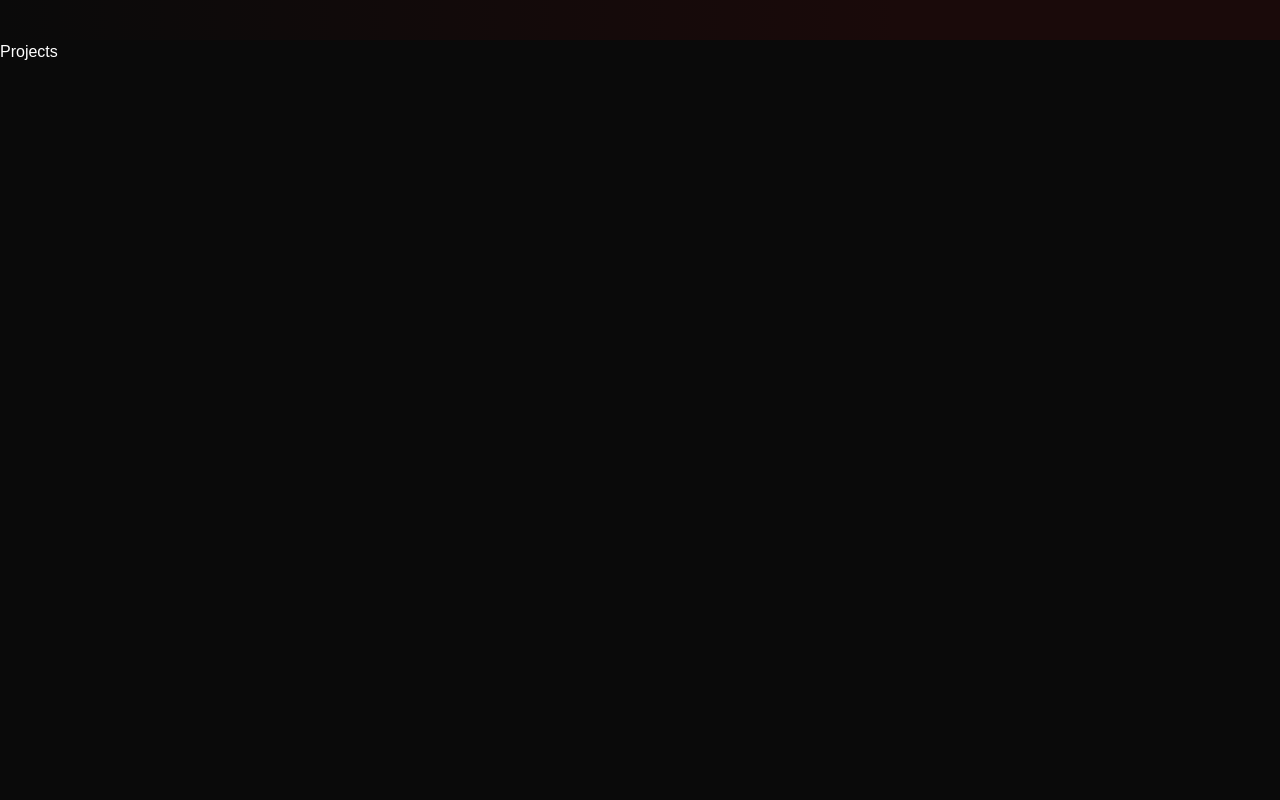
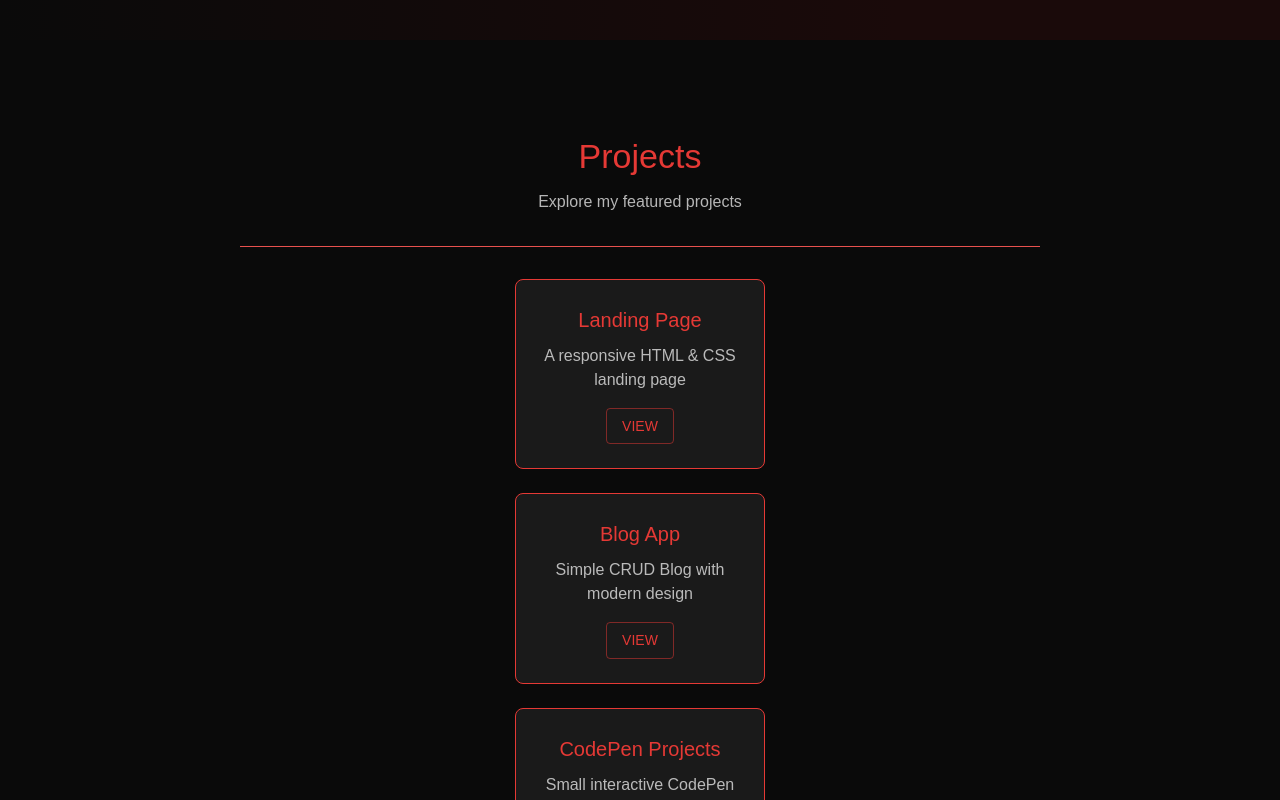
Before and after one commit to kiban09/My-Portfolio-V2, a React (Create React App) app: page / in a window 1280 px wide. Shown: the part 760-1560 px from the top of the page. Built offline with nearby package versions, Linux system fonts and the light colour scheme; the HTML template or start-up script is replaced by a standard one.

Commit message:
added projects section

```diff
--- a/src/App.tsx
+++ b/src/App.tsx
@@ -1,7 +1,7 @@
 import { ThemeProvider, CssBaseline, Box } from "@mui/material";
 import { Navbar } from "./components/Navbar";
 import { Hero } from "./sections/Hero";
-import Projects from "./sections/Projects";
+import { Projects } from "./sections/Projects";
 import Games from "./sections/Games";
 import Contact from "./sections/Contact";
 import theme from "./theme/theme";
--- a/src/sections/Projects.tsx
+++ b/src/sections/Projects.tsx
@@ -1,9 +1,174 @@
-import React from 'react'
+import { Box, Typography, Button, Stack, useTheme, Dialog, DialogTitle, DialogContent, Divider } from "@mui/material";
+import { useState } from "react";
 
-function Projects() {
-  return (
-    <div>Projects</div>
-  )
+interface ProjectSectionProps {
+  projects?: { label: string; link?: string; description?: string }[];
 }
 
-export default Projects
+export const Projects = ({
+  projects = [
+    { label: "Landing Page", link: "#", description: "A responsive HTML & CSS landing page" },
+    { label: "Blog App", link: "#", description: "Simple CRUD Blog with modern design" },
+    { label: "CodePen Projects", description: "Small interactive CodePen projects" },
+  ],
+}: ProjectSectionProps) => {
+  const theme = useTheme();
+  const [open, setOpen] = useState(false);
+
+  const handleButtonClick = (proj: { label: string; link?: string }) => {
+    if (proj.label === "CodePen Projects") {
+      setOpen(true);
+    } else if (proj.link) {
+      window.open(proj.link, "_blank");
+    }
+  };
+
+  return (
+    <Box
+      id="projects"
+      sx={{
+        bgcolor: theme.palette.background.default,
+        display: "flex",
+        flexDirection: "column",
+        alignItems: "center",
+        textAlign: "center",
+        py: 12,
+        px: 2,
+      }}
+    >
+      <Typography variant="h4" color="primary" gutterBottom>
+        Projects
+      </Typography>
+
+      <Typography sx={{ color: theme.palette.text.secondary, mb: 4 }}>
+        Explore my featured projects
+      </Typography>
+
+      <Divider sx={{ width: "100%", maxWidth: 800, mb: 4, bgcolor: theme.palette.primary.main }} />
+
+      <Stack direction={{ xs: "column", sm: "column" }}
+        spacing={3}
+        justifyContent="center"
+        alignItems="center"
+      >
+        {projects.map((proj) => (
+          <Box
+            sx={{
+              bgcolor: "#1a1a1a",
+              border: `1px solid ${theme.palette.primary.main}`,
+              borderRadius: 2,
+              p: 3,
+              textAlign: "center",
+              width: 250,
+              "&:hover": { boxShadow: 4, bgcolor: "#222" },
+            }}
+          >
+            <Typography color="primary" variant="h6">{proj.label}</Typography>
+            <Typography sx={{ color: theme.palette.text.secondary, mt: 1 }}>{proj.description}</Typography>
+            <Button
+              variant="outlined"
+              onClick={() => handleButtonClick(proj)}
+              href={proj.link}
+              sx={{ mt: 2 }}
+            >
+              View
+            </Button>
+          </Box>
+        ))}
+      </Stack>
+      <Divider sx={{ width: "100%", maxWidth: 800, mt: 4, bgcolor: theme.palette.primary.main }} />
+
+
+      <Dialog
+        open={open}
+        onClose={() => setOpen(false)}
+        fullWidth
+        maxWidth="sm"
+        PaperProps={{
+          sx: {
+            bgcolor: theme.palette.background.paper,
+            borderRadius: 3,
+            boxShadow: 8,
+            p: 2,
+          },
+        }}
+      >
+        <DialogTitle
+          sx={{
+            color: theme.palette.primary.main,
+            textAlign: "center",
+            fontWeight: "bold",
+          }}
+        >
+          CodePen Projects
+        </DialogTitle>
+
+        <Divider sx={{ my: 1, bgcolor: theme.palette.primary.main }} />
+
+        <DialogContent>
+          <Typography sx={{ mb: 3, color: theme.palette.text.primary, textAlign: "center" }}>
+            A collection of simple CodePen works:
+          </Typography>
+
+          <Stack spacing={2} alignItems="center">
+            <Button
+              variant="outlined"
+              href="https://codepen.io/Kevin-Tom-the-builder/pen/WNmjZrb"
+              target="_blank"
+              sx={{
+                bgcolor: "#1a1a1a",
+                color: "white",
+                border: `1px solid ${theme.palette.primary.main}`,
+                "&:hover": { bgcolor: "#333" },
+                width: "80%",
+              }}
+            >
+              Simple Calculator
+            </Button>
+            <Button
+              variant="outlined"
+              href="https://codepen.io/Kevin-Tom-the-builder/pen/dyrWExr"
+              target="_blank"
+              sx={{
+                bgcolor: "#1a1a1a",
+                color: "white",
+                border: `1px solid ${theme.palette.primary.main}`,
+                "&:hover": { bgcolor: "#333" },
+                width: "80%",
+              }}
+            >
+              25 + 5 Clock
+            </Button>
+            <Button variant="outlined"
+              href="https://codepen.io/Kevin-Tom-the-builder/pen/ExMWMGx"
+              target="_blank"
+              sx={{
+                bgcolor: "#1a1a1a",
+                color: "white",
+                border: `1px solid ${theme.palette.primary.main}`,
+                "&:hover": { bgcolor: "#333" },
+                width: "80%",
+              }}
+            >
+              Drum Machine
+            </Button>
+            <Button variant="outlined"
+              href="https://codepen.io/Kevin-Tom-the-builder/pen/bGZqWyW"
+              target="_blank"
+              sx={{
+                bgcolor: "#1a1a1a",
+                color: "white",
+                border: `1px solid ${theme.palette.primary.main}`,
+                "&:hover": { bgcolor: "#333" },
+                width: "80%",
+              }}
+            >
+              Simple Markdown
+            </Button>
+          </Stack>
+        </DialogContent>
+      </Dialog>
+
+    </Box>
+  );
+};
```
